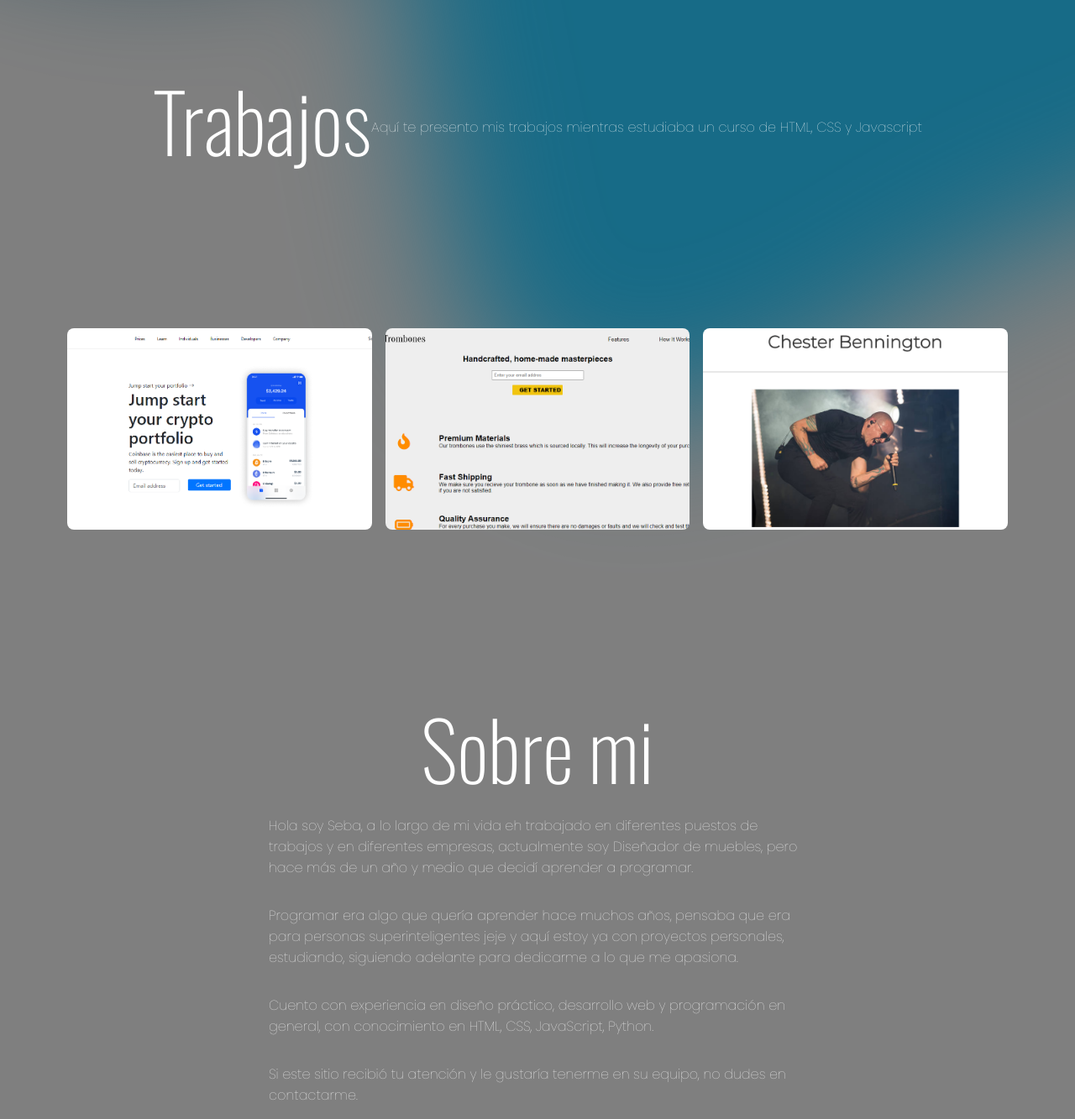
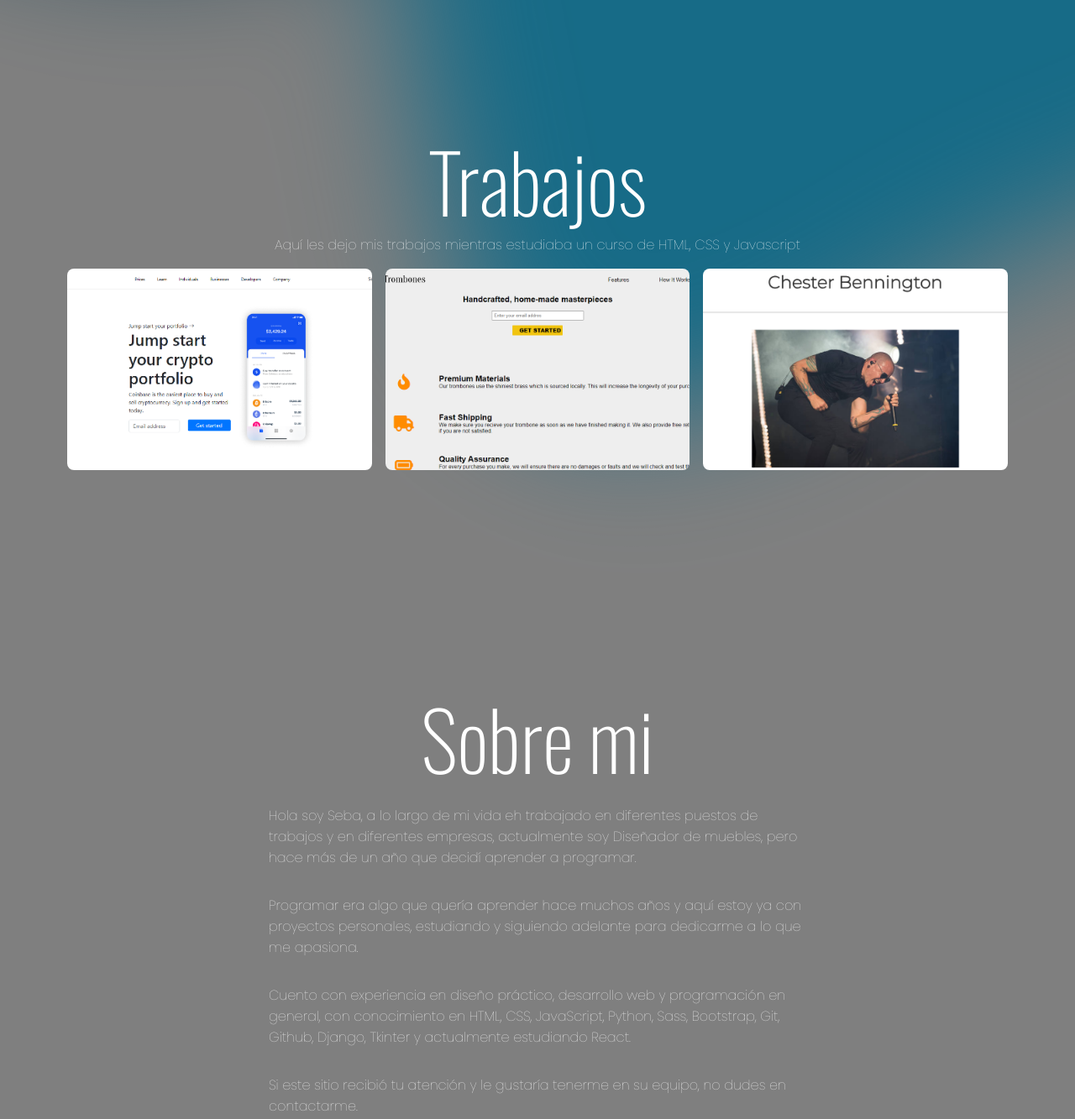
Before and after one commit to Sebflo11/Portfolio, a plain HTML site: page index.html in a window 1280 px wide. Shown: the part 880-2213 px from the top of the page at 84% size. Drawn offline with nearby package versions, Linux system fonts and the light colour scheme.

Commit message:
Corrección sobre mi y trabajos

```diff
--- a/index.html
+++ b/index.html
@@ -69,7 +69,7 @@
         <!-- Trabajos -->
         <section class="section works" id="works">
             <h2 class="h2">Trabajos</h2>
-            <p class="p">Aquí te presento mis trabajos mientras estudiaba un curso de HTML, CSS y Javascript</p>
+            <p class="p">Aquí les dejo mis trabajos mientras estudiaba un curso de HTML, CSS y Javascript</p>
 
             <div class="grid">
                 <article class="article">
@@ -81,7 +81,7 @@
                     </a>
                 </article>
                 <article class="article">
-                    <a class="a" href="https://sebflo11.github.io/Page-Proyect-1-freeCodeCamp/" title="Proyecto-1">
+                    <a class="a" href="https://sebflo11.github.io/Page-Proyect-1-freeCodeCamp/" title="Page - Original Trombones">
                         <figure class="figure">
                             <img src="assets/Proyecto-1.png" alt="Imagen" class="img" loading="lazy">
                         </figure>
@@ -89,7 +89,7 @@
                     </a>
                 </article>
                 <article class="article">
-                    <a class="a" href="https://sebflo11.github.io/Projecto-Tribute-freeCodeCamp/" title="Proyecto-Tribute">
+                    <a class="a" href="https://sebflo11.github.io/Projecto-Tribute-freeCodeCamp/" title="Page - Tribute">
                         <figure class="figure">
                             <img src="assets/Chester.png" alt="Imagen" class="img" loading="lazy">
                         </figure>
@@ -102,9 +102,9 @@
         <!-- About -->
         <section class="section about" id="about">
             <h2 class="h2">Sobre mi</h2>
-            <p class="p">Hola soy Seba, a lo largo de mi vida eh trabajado en diferentes puestos de trabajos y en diferentes empresas, actualmente soy Diseñador de muebles, pero hace más de un año y medio que decidí aprender a programar.</p>
-            <p class="p">Programar era algo que quería aprender hace muchos años, pensaba que era para personas superinteligentes jeje y aquí estoy ya con proyectos personales, estudiando, siguiendo adelante para dedicarme a lo que me apasiona.</p>
-            <p class="p">Cuento con experiencia en diseño práctico, desarrollo web y programación en general, con conocimiento en HTML, CSS, JavaScript, Python.</p>
+            <p class="p">Hola soy Seba, a lo largo de mi vida eh trabajado en diferentes puestos de trabajos y en diferentes empresas, actualmente soy Diseñador de muebles, pero hace más de un año que decidí aprender a programar.</p>
+            <p class="p">Programar era algo que quería aprender hace muchos años y aquí estoy ya con proyectos personales, estudiando y siguiendo adelante para dedicarme a lo que me apasiona.</p>
+            <p class="p">Cuento con experiencia en diseño práctico, desarrollo web y programación en general, con conocimiento en HTML, CSS, JavaScript, Python, Sass, Bootstrap, Git, Github, Django, Tkinter y actualmente estudiando React.</p>
             <p class="p">Si este sitio recibió tu atención y le gustaría tenerme en su equipo, no dudes en contactarme.</p>
 
             <ul class="rrss">
--- a/style.css
+++ b/style.css
@@ -294,10 +294,6 @@ nav{
 }
 .works{
     color: white;
-    display: flex;
-    flex-flow: wrap;
-    justify-content: center;
-    align-items: center;
 }
 .works .h2{
     font-size: 6em;
```
